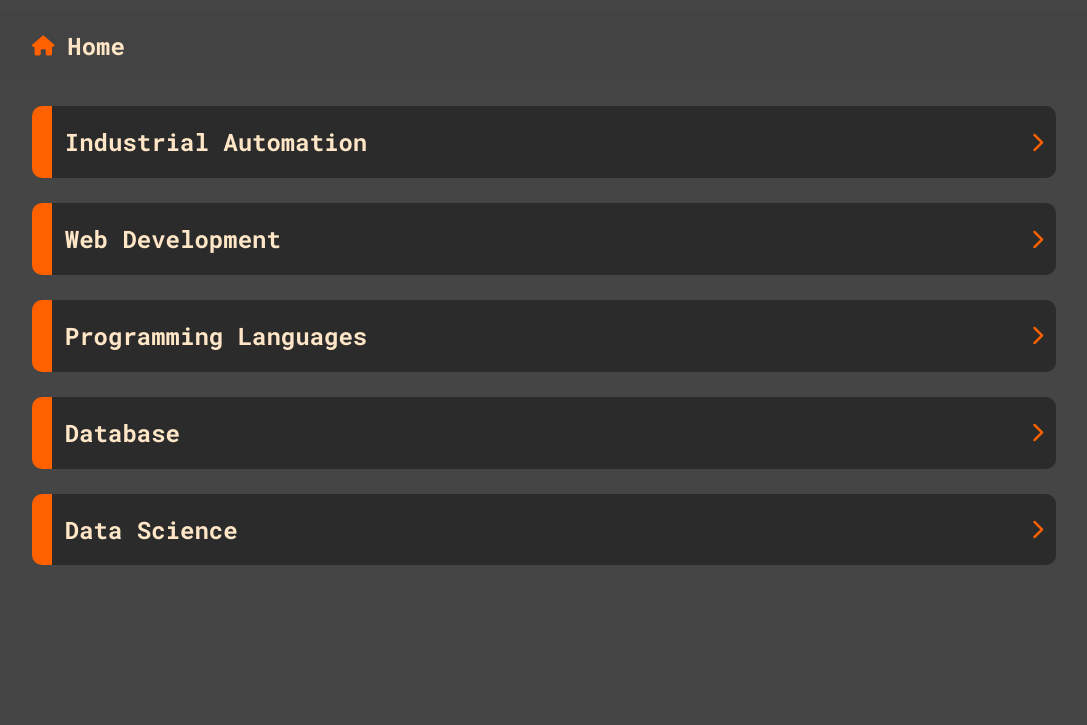
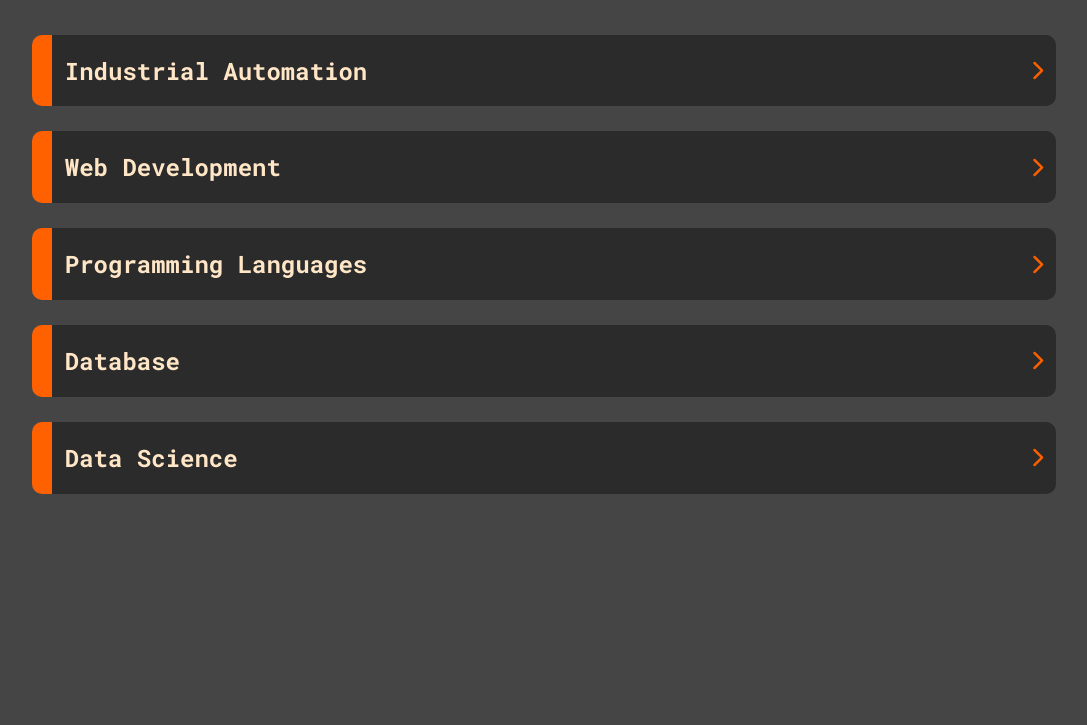
Before and after one commit to thomasteinhoff/coursePortfolio, a plain HTML site: page index.html in a window 1280 px wide. Shown: the part 75-800 px from the top of the page, without its empty margins (96-1183 px from the left). Drawn offline with Linux system fonts and the light colour scheme.

Commit message:
fix 2.4: mb forgort to edit html too

```diff
--- a/index.html
+++ b/index.html
@@ -19,10 +19,7 @@
             <a href="" style="text-decoration: none; color: #FFE6C7;">Contact</a>
         </div>
     </div>
-    <div id="subjectHeader" class="pageIndex">
-        <i class="fa-solid fa-house fa-lg" style="color: #ff6000;"></i>
-        <h2>Home</h2>
-    </div>
+    <div id="subjectHeader" class="pageIndex"></div>
     <div id="subjectsContainer"></div>
     <div id="content"></div>
 
```
